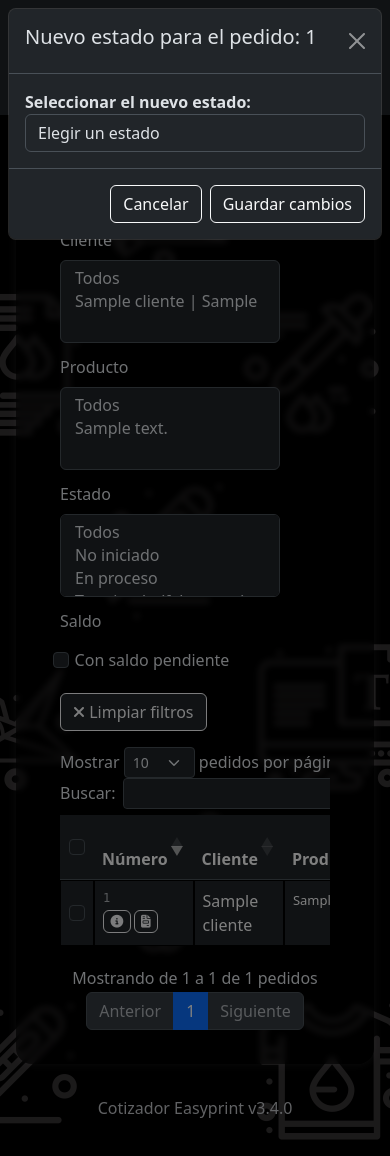
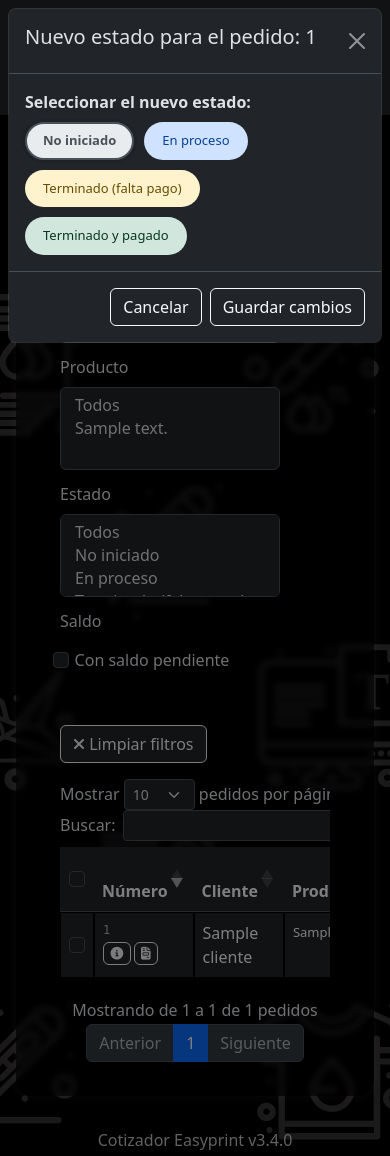
Before and after one commit to ralatigano/EasyPrint, a Django app: page /pedidos/v2 in a window 390 px wide, after a click on "No iniciado". Run offline with Django 5.2, Linux system fonts and the light colour scheme; a user stored in the database is signed in; tables that the repository leaves empty hold one stand-in row (values such as "Sample post"); some libraries are stand-ins or nearby versions; grey boxes are pictures that could not be loaded.

Commit message:
Pedidos v2: fix de paginación tras editar, alineación de filtros y pills de estado
Feedback de la ronda de pruebas:

- FIX paginación: restaurarFiltros() llamaba dataTable.draw() (que por defecto
  resetea a la página 1), pisando la página restaurada por stateSave. Se cambia a
  draw(false) para conservar la página al volver de editar un pedido.
- Barra de filtros: align-items flex-start para que el label "Saldo" quede en la
  misma línea que Cliente/Producto/Estado; label-spacer en el botón "Limpiar" para
  que se alinee con los selects. Los 5 controles quedan en una fila (con wrap en
  mobile).
- Modal de cambio de estado: se reemplaza el <select> por pills con los mismos
  colores de la tabla (badge-estado). Se pre-selecciona el estado actual, hay
  validación de que se elija uno, y se conserva la confirmación de "Cancelado".
  Los disparadores (pill de la tabla y botón del detalle) pasan numero|estado.

Co-Authored-By: Claude Opus 4.8 <noreply@anthropic.com>

```diff
--- a/core/static/pedidos/js/Pedidos_v2.js
+++ b/core/static/pedidos/js/Pedidos_v2.js
@@ -113,7 +113,7 @@ function buildDetailHtml(tr) {
                 <div class="action-grid">
                     <button type="button" class="btn btn-dark btn-xs" ${dis}
                             data-bs-toggle="modal" data-bs-target="#cambiarEstadoModal"
-                            data-bs-whatever="${escAttr(d.numero)}">
+                            data-bs-whatever="${escAttr(d.numero)}|${escAttr(d.estado)}">
                         <i class="fa-solid fa-arrows-rotate"></i> Cambiar estado
                     </button>
                     <button type="button" class="btn btn-dark btn-xs" ${dis}
@@ -174,9 +174,30 @@ $(document).on('click', '#Pedidos tbody tr.main-row', function (e) {
 const cambiarEstadoModal = document.getElementById('cambiarEstadoModal');
 cambiarEstadoModal.addEventListener('show.bs.modal', event => {
     const button = event.relatedTarget;
-    const recipient = button.getAttribute('data-bs-whatever');
-    cambiarEstadoModal.querySelector('.modal-title-estado').textContent = `Nuevo estado para el pedido: ${recipient}`;
-    cambiarEstadoModal.querySelector('.modal-body input').value = recipient;
+    // data-bs-whatever = "numero|estadoActual" (el estado puede venir vacío).
+    const partes = (button.getAttribute('data-bs-whatever') || '').split('|');
+    const numero = partes[0];
+    const estadoActual = partes[1] || '';
+    cambiarEstadoModal.querySelector('.modal-title-estado').textContent = `Nuevo estado para el pedido: ${numero}`;
+    document.getElementById('cambiarPedido_estado').value = numero;
+
+    // Pre-seleccionar el pill del estado actual (y sincronizar el input oculto).
+    const hidden = document.getElementById('estado');
+    hidden.value = '';
+    cambiarEstadoModal.querySelectorAll('.estado-option').forEach(pill => {
+        const activo = pill.dataset.estado === estadoActual;
+        pill.classList.toggle('selected', activo);
+        if (activo) hidden.value = estadoActual;
+    });
+});
+
+// Selección de estado por pill.
+cambiarEstadoModal.querySelectorAll('.estado-option').forEach(pill => {
+    pill.addEventListener('click', function () {
+        document.getElementById('estado').value = this.dataset.estado;
+        cambiarEstadoModal.querySelectorAll('.estado-option')
+            .forEach(p => p.classList.toggle('selected', p === this));
+    });
 });
 
 const cambiarEncargadoModal = document.getElementById('cambiarEncargadoModal');
@@ -230,6 +251,11 @@ agregarSeniaModal.addEventListener('show.bs.modal', event => {
     const selectEstado = document.querySelector('#estado');
     if (formularioEstado && selectEstado) {
         formularioEstado.addEventListener('submit', function (e) {
+            if (!selectEstado.value) {
+                e.preventDefault();
+                alert('Elegí un estado para el pedido.');
+                return;
+            }
             if (selectEstado.value === 'Cancelado') {
                 const ok = confirm(
                     "⚠️ Atención: estás por cancelar este pedido.\n\nEsta acción es irreversible.\nSi luego necesitás reactivarlo, deberás crear uno nuevo.\n\n¿Deseás continuar?"
@@ -369,7 +395,9 @@ function restaurarFiltros() {
         clientes: clientes || [], productos: productos || [], estados: estados || [],
         soloConSaldo: !!soloConSaldo,
     };
-    dataTable.draw();
+    // draw(false): NO resetear la paginación, para conservar la página que
+    // restauró stateSave (importante al volver de editar un pedido).
+    dataTable.draw(false);
 }
 
 function limpiarFiltros() {
--- a/core/templates/pedidos/partials/modales.html
+++ b/core/templates/pedidos/partials/modales.html
@@ -108,13 +108,20 @@
                 </div>
                 <div class="modal-body">
                     <input type="text" id="cambiarPedido_estado" name="cambiarPedido_estado" readonly="true" hidden>
-                    <label for="estado" style="font-weight: bold">Seleccionar el nuevo estado:</label>
-                    <select name="estado" id="estado" class="form-control select">
-                        <option value="">Elegir un estado</option>
+                    <input type="hidden" name="estado" id="estado" value="">
+                    <label class="d-block mb-2" style="font-weight: bold">Seleccionar el nuevo estado:</label>
+                    <div class="estado-pills">
                         {% for estado in Estados %}
-                            <option value="{{ estado }}">{{ estado }}</option>
+                            <button type="button" data-estado="{{ estado }}"
+                                class="badge-estado estado-option
+                                {% if estado == 'No iniciado' %}badge-no-iniciado
+                                {% elif estado == 'En proceso' %}badge-en-proceso
+                                {% elif estado == 'Terminado (falta pago)' %}badge-terminado-pago
+                                {% elif estado == 'Terminado y pagado' %}badge-terminado-ok
+                                {% elif estado == 'Cancelado' %}badge-cancelado
+                                {% else %}badge-no-iniciado{% endif %}">{{ estado }}</button>
                         {% endfor %}
-                    </select>
+                    </div>
                 </div>
                 <div class="modal-footer">
                     <button type="button" class="btn btn-dark btn-fuente" data-bs-dismiss="modal">Cancelar</button>
--- a/core/templates/pedidos/pedidos_v2.html
+++ b/core/templates/pedidos/pedidos_v2.html
@@ -8,11 +8,14 @@
 /* ── Filtros ─────────────────────────────────────────────────────────────────── */
 .filter-bar-v2 {
     display: flex;
-    align-items: flex-end;
+    align-items: flex-start;
     gap: 12px;
     flex-wrap: wrap;
     margin-bottom: 16px;
 }
+/* Reserva la altura de un label para que los controles cortos (checkbox de saldo,
+   botón limpiar) queden alineados con los selects, y su label con los demás. */
+.filter-bar-v2 .label-spacer { visibility: hidden; }
 .filter-bar-v2 > div:not(.check-all-wrap):not(.bulk-filter-actions) {
     min-width: 140px;
     max-width: 220px;
@@ -96,6 +99,24 @@
 .badge-terminado-pago { background: #fff3cd; color: #664d03; }
 .badge-terminado-ok   { background: #d1e7dd; color: #0a3622; }
 .badge-cancelado      { background: #f8d7da; color: #58151c; }
+
+/* ── Pills del modal de cambio de estado ─────────────────────────────────────── */
+.estado-pills { display: flex; flex-wrap: wrap; gap: 10px; }
+.estado-option {
+    border: 2px solid transparent;
+    padding: 7px 16px;
+    font-size: 13px;
+    font-family: inherit;
+    cursor: pointer;
+    transition: filter .15s ease, box-shadow .15s ease, transform .05s ease;
+}
+.estado-option:hover { filter: brightness(0.92); }
+.estado-option:active { transform: scale(0.97); }
+.estado-option.selected {
+    border-color: currentColor;
+    box-shadow: 0 0 0 3px rgba(0,0,0,.10);
+    font-weight: 700;
+}
 
 /* ── Barra de acciones bulk ──────────────────────────────────────────────────── */
 #bulkActionBar {
@@ -190,7 +211,8 @@
         </div>
 
         <div>
-            <button id="limpiarFiltros" class="btn btn-outline-secondary" style="height:38px;">
+            <label class="form-label label-spacer">&nbsp;</label>
+            <button id="limpiarFiltros" class="btn btn-outline-secondary d-block" style="height:38px;">
                 <i class="fa-solid fa-xmark"></i> Limpiar filtros
             </button>
         </div>
@@ -296,7 +318,7 @@
                         <span class="estado-trigger"
                               data-bs-toggle="modal"
                               data-bs-target="#cambiarEstadoModal"
-                              data-bs-whatever="{% localize off %}{{ p.numero }}{% endlocalize %}"
+                              data-bs-whatever="{% localize off %}{{ p.numero }}{% endlocalize %}|{{ p.estado }}"
                               title="Click para cambiar estado">
                             {% if p.estado == 'No iniciado' %}
                                 <span class="badge-estado badge-no-iniciado">{{ p.estado }}</span>
```
